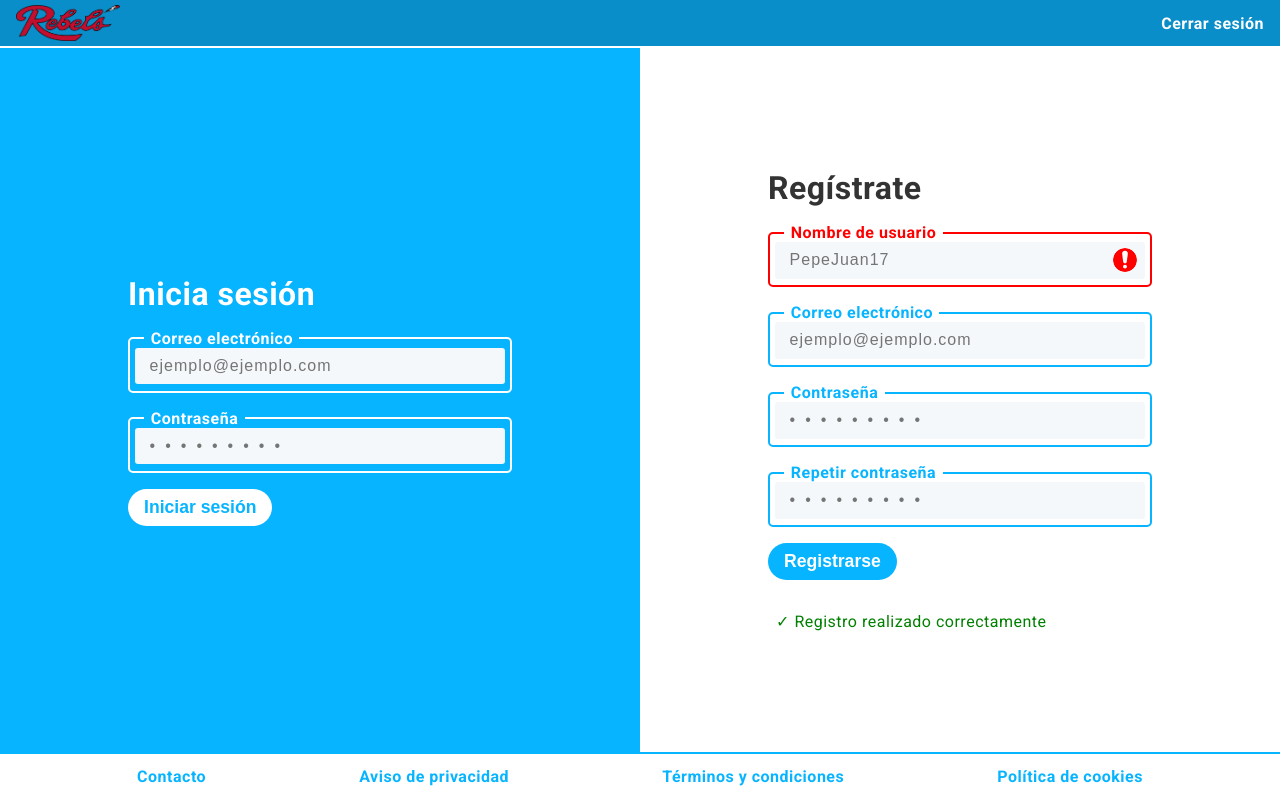
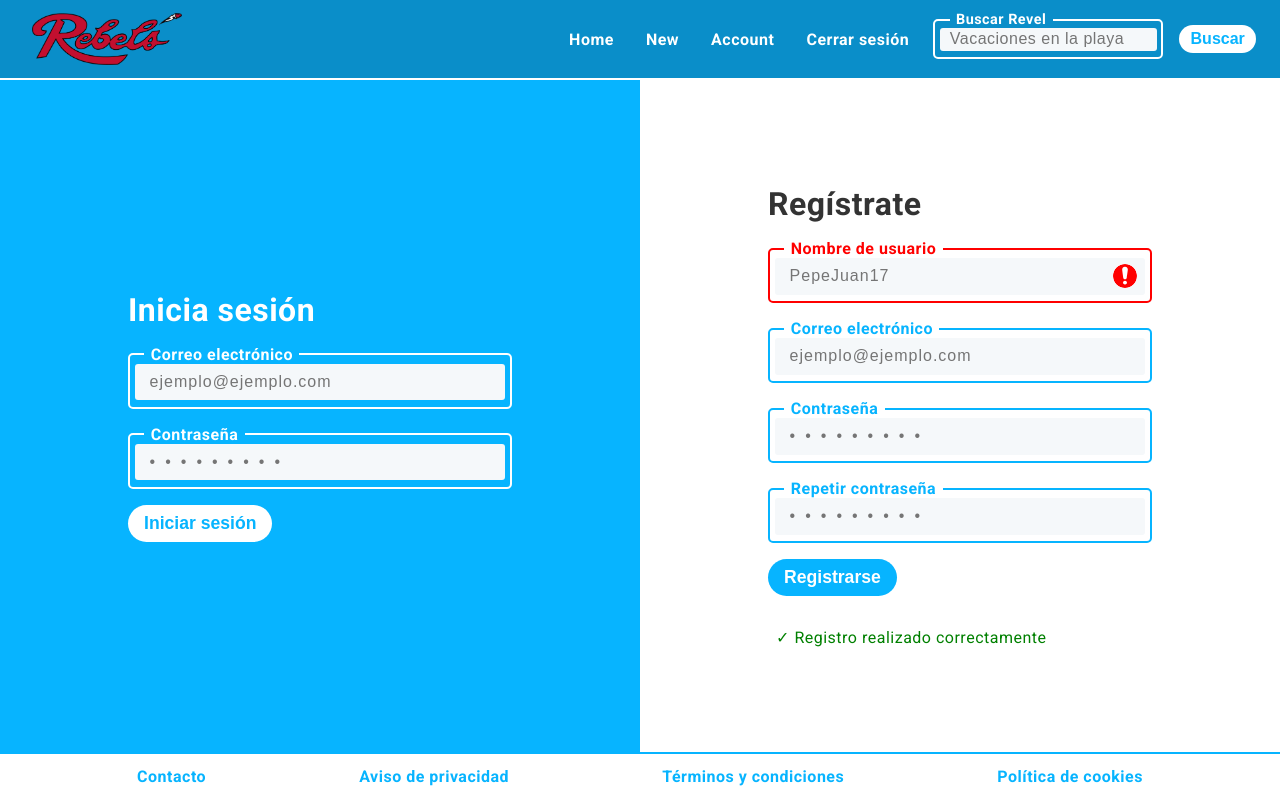
Before and after one commit to Hydradox/Proyecto-Revels-EC, a PHP site: page / in a window 1280 px wide. Run offline with PHP 8.4, Linux system fonts and the light colour scheme; the visitor is signed in with stand-in values (Sample User, id 1).

Commit message:
Progress on header

```diff
--- a/css/main.css
+++ b/css/main.css
@@ -28,7 +28,7 @@ body {
 /* Header start */
 header {
     width: 100%;
-    height: 3rem;
+    height: 5rem;
     padding: .3rem 1rem;
 
     background-color: var(--color-primary-dark);
@@ -42,6 +42,8 @@ header {
 
 header a {
     color: var(--white);
+    height: min-content;
+    padding: .5rem 1rem;
 }
 
 header a:hover {
@@ -56,6 +58,45 @@ header a:hover {
 
 header img {
     height: 100%;
+}
+
+.header-container {
+    width: max-content;
+    height: 100%;
+
+    display: flex;
+    flex-direction: row;
+    flex-wrap: wrap;
+    align-items: center;
+}
+
+.search-form {
+    display: flex;
+    align-items: center;
+}
+
+.search-form > * {
+    margin-inline: .5rem;
+}
+
+.search-form fieldset {
+    height: 3rem;
+    margin-bottom: .5rem;
+}
+
+.search-form legend {
+    font-size: .9em;
+}
+
+.search-form input[type="text"] {
+    letter-spacing: .5px;
+    text-indent: 5px;
+    font-size: 1em;
+}
+
+.search-form input[type="submit"].btn-white {
+    font-size: 1em;
+    padding: .3rem .7rem;
 }
 /* Header end */
 
@@ -130,6 +171,8 @@ a:hover {
 
     background-color: var(--color-primary);
     color: var(--white);
+
+    cursor: pointer;
 }
 
 .btn-white {
@@ -198,6 +241,10 @@ input[type="password"] {
 }
 
 
+fieldset:not(.error) img.error { display: none; }
+
+fieldset.error img.error { display: block; }
+
 fieldset.error { border-color: red; }
 fieldset.error legend { color: red; }
 
--- a/css/pages/index.css
+++ b/css/pages/index.css
@@ -4,7 +4,7 @@
 
 .index-page {
     width: 100%;
-    min-height: calc(100vh - 6rem);
+    min-height: calc(100vh - 8rem);
 }
 
 .index-page .col-item:first-child {
--- a/inc/header.inc.php
+++ b/inc/header.inc.php
@@ -3,14 +3,27 @@
         <img src="/media/icons/rebels_logo.png" alt="Page logo">
     </a>
 
-    <?php
-        if(isset($_COOKIE['PHPSESSIDD'])) {
-            // Si está logueado
-            echo '<a href="/logout.php">Cerrar sesión</a>';
+    <?php if(isset($_COOKIE['PHPSESSID'])) { /* Si está logueado */ ?>
+        <div class="header-container">
+            <a href="/">Home</a>
+            <a href="/new.php">New</a>
+            <a href="/account.php">Account</a>
+            <a href="/logout.php">Cerrar sesión</a>
 
-        } else {
-            // Si no está logueado
-            echo '<a href="/">Iniciar sesión</a>';
-        }
-    ?>
+            <br>
+
+            <form class="search-form" action="#" method="GET">
+                <fieldset class="white">
+                    <legend>Buscar Revel</legend>
+                    <input type="text" name="searchRevel" id="searchRevel" placeholder="Vacaciones en la playa">
+                </fieldset>
+                <input class="btn-white" type="submit" value="Buscar">
+            </form>
+        </div>
+
+    <?php } else { /* Si no está logueado */ ?>
+        <div class="header-container">
+            <a href="/">Iniciar sesión</a>
+        </div>
+    <?php } ?>
 </header>
--- a/index.php
+++ b/index.php
@@ -79,16 +79,22 @@
                     <fieldset>
                         <legend>Correo electrónico</legend>
                         <input type="email" name="registerEmail" placeholder="ejemplo@ejemplo.com" required>
+
+                        <img title="" class="error" src="/media/icons/exclamation-mark.svg" alt="Exclamation mark">
                     </fieldset>
 
                     <fieldset>
                         <legend>Contraseña</legend>
                         <input type="password" name="registerPassword" placeholder="&#8226;&#8226;&#8226;&#8226;&#8226;&#8226;&#8226;&#8226;&#8226;" required>
+
+                        <img title="" class="error" src="/media/icons/exclamation-mark.svg" alt="Exclamation mark">
                     </fieldset>
 
                     <fieldset>
                         <legend>Repetir contraseña</legend>
                         <input type="password" name="registerCheckPassword" placeholder="&#8226;&#8226;&#8226;&#8226;&#8226;&#8226;&#8226;&#8226;&#8226;" required>
+
+                        <img title="" class="error" src="/media/icons/exclamation-mark.svg" alt="Exclamation mark">
                     </fieldset>
 
                     <div class="input-group">
```
